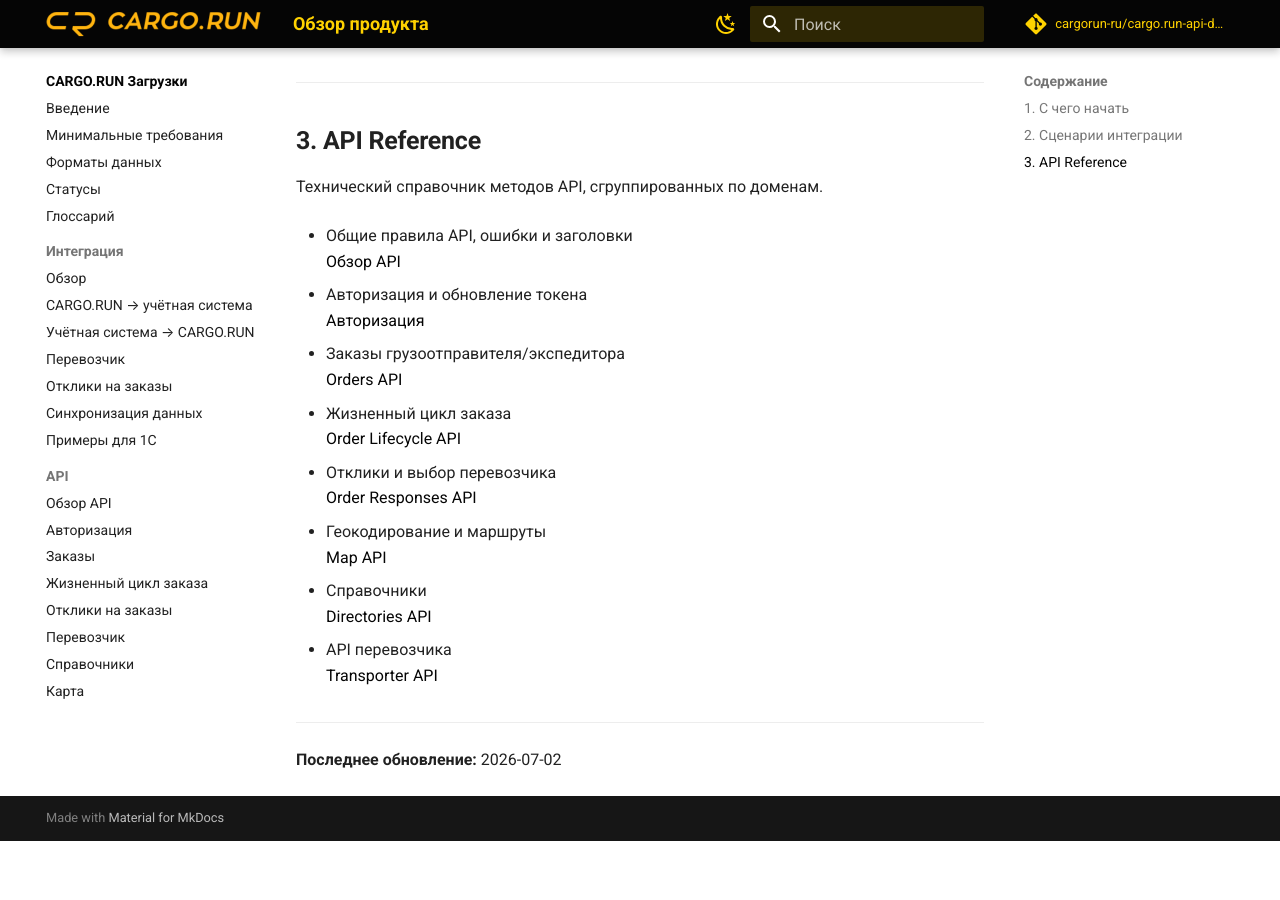
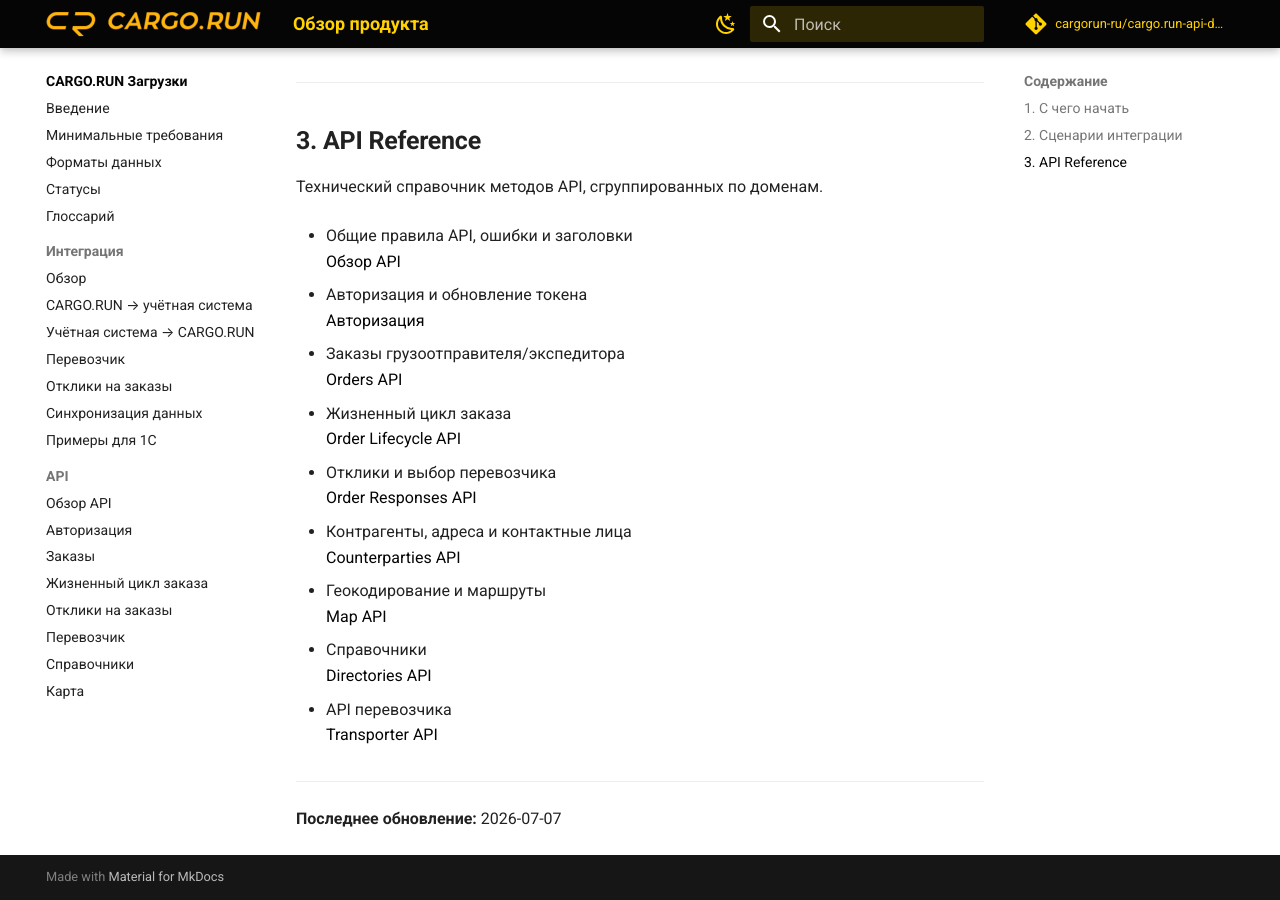
Before and after one commit to cargorun-ru/cargo.run-api-docs, an MkDocs documentation site: the page built from docs/products/cargorun-loads/index.md, in a window 1280 px wide and 900 px high, scrolled down 1454 px. Built offline with MkDocs 1.6.1 and Material for MkDocs 9.7.7, drawn with Linux system fonts in a browser that asks for light colours; comment, search, counter and statistics services are not loaded; before the commit the page ends 2295 px from its top, so only the background shows below that.

Commit message:
Change last updated date to 2026-07-07
Updated the last modified date in the documentation.

```diff
--- a/docs/products/cargorun-loads/index.md
+++ b/docs/products/cargorun-loads/index.md
@@ -74,6 +74,9 @@
 - Отклики и выбор перевозчика
   [Order Responses API](./api/order-responses.md)
 
+- Контрагенты, адреса и контактные лица
+  [Counterparties API](./api/counterparties.md)
+
 - Геокодирование и маршруты
   [Map API](./api/map.md)
 
@@ -85,4 +88,4 @@
 
 ---
 
-**Последнее обновление:** 2026-07-02
+**Последнее обновление:** 2026-07-07
```
